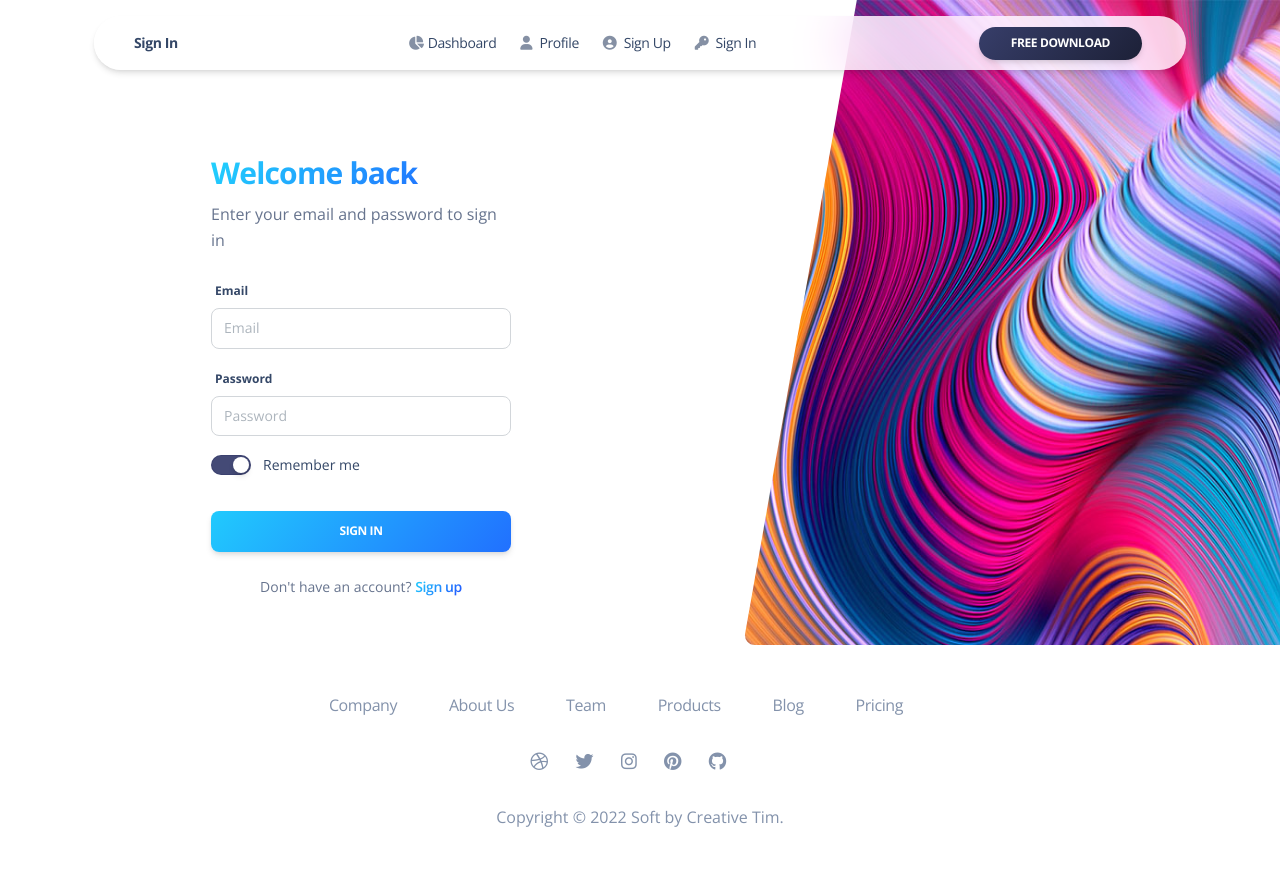
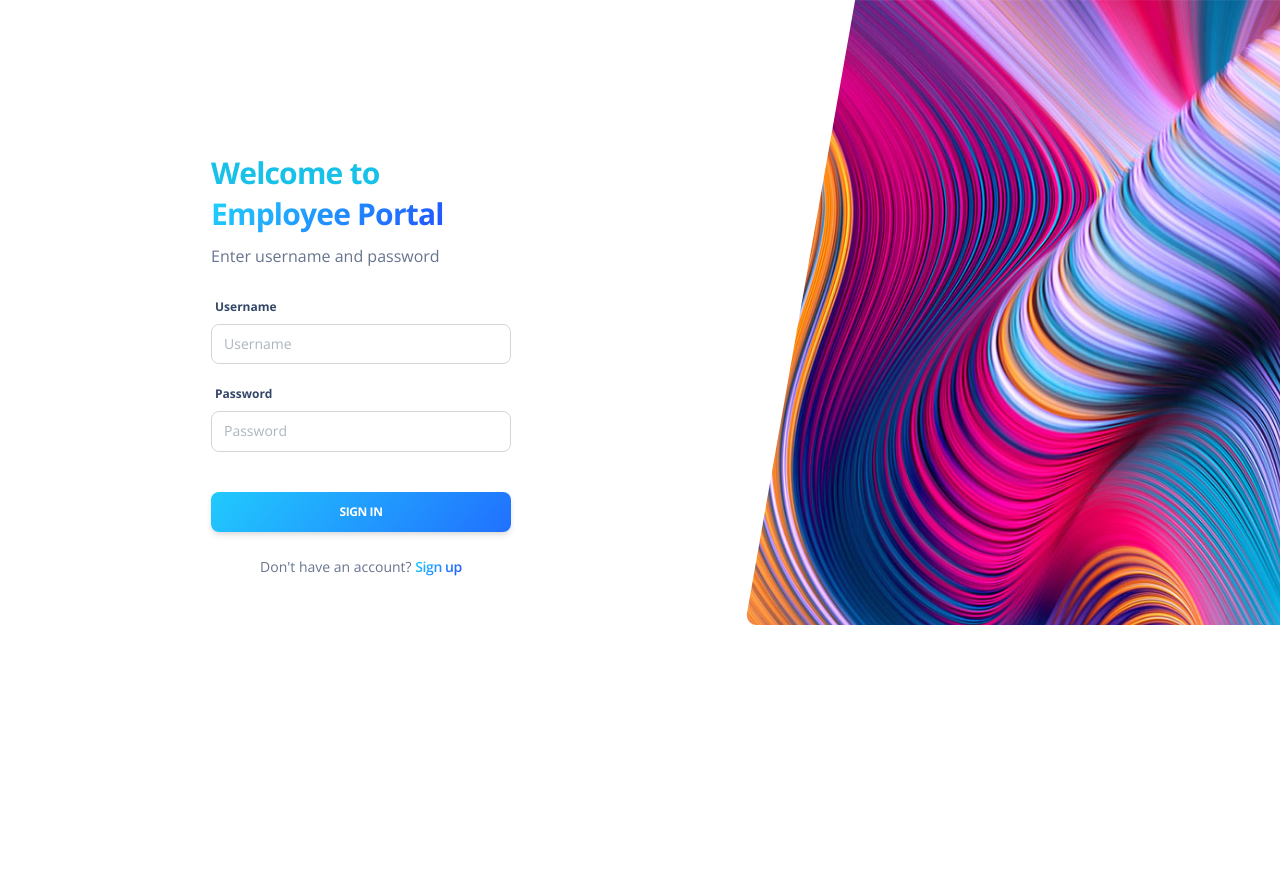
Before and after one commit to Faizal-Ardhavy/simpeg, a CodeIgniter 4 app: template app/Views/pages/signin.php in a window 1280 px wide. After the commit the page ends 625 px from the top, so only its background shows below. Run offline with PHP 8.4 and a stand-in for CodeIgniter, Linux system fonts and the light colour scheme; the template is opened without the code that fills it, so the values that code supplies are empty; some libraries are stand-ins or nearby versions.

Commit message:
semi-major edit on signin ui

```diff
--- a/app/Views/pages/signin.php
+++ b/app/Views/pages/signin.php
@@ -22,10 +22,9 @@
 </head>
 
 <body class="">
-  <div class="container position-sticky z-index-sticky top-0">
+  <!-- <div class="container position-sticky z-index-sticky top-0">
     <div class="row">
       <div class="col-12">
-        <!-- Navbar -->
         <nav class="navbar navbar-expand-lg blur blur-rounded top-0 z-index-3 shadow position-absolute my-3 py-2 start-0 end-0 mx-4">
           <div class="container-fluid">
             <a class="navbar-brand font-weight-bolder ms-lg-0 ms-3 " href="../pages/dashboard.html">
@@ -65,19 +64,13 @@
                   </a>
                 </li>
               </ul>
-              <ul class="navbar-nav d-lg-block d-none">
-                <li class="nav-item">
-                  <a href="https://www.creative-tim.com/product/soft-ui-dashboard" class="btn btn-sm btn-round mb-0 me-1 bg-gradient-dark">Free download</a>
-                </li>
-              </ul>
             </div>
           </div>
         </nav>
-        <!-- End Navbar -->
       </div>
     </div>
-  </div>
-  <main class="main-content  mt-0">
+  </div> -->
+  <main class="main-content mt-0">
     <section>
       <div class="page-header min-vh-75">
         <div class="container">
@@ -85,23 +78,23 @@
             <div class="col-xl-4 col-lg-5 col-md-6 d-flex flex-column mx-auto">
               <div class="card card-plain mt-8">
                 <div class="card-header pb-0 text-left bg-transparent">
-                  <h3 class="font-weight-bolder text-info text-gradient">Welcome back</h3>
-                  <p class="mb-0">Enter your email and password to sign in</p>
+                  <h3 class="font-weight-bolder text-info">Welcome to <span class="text-info text-gradient">Employee Portal</span></h3>
+                  <p class="mb-0">Enter username and password</p>
                 </div>
                 <div class="card-body">
                   <form role="form">
-                    <label>Email</label>
+                    <label>Username</label>
                     <div class="mb-3">
-                      <input type="email" class="form-control" placeholder="Email" aria-label="Email" aria-describedby="email-addon">
+                      <input type="username" class="form-control" placeholder="Username" aria-label="Username" aria-describedby="username-addon">
                     </div>
                     <label>Password</label>
                     <div class="mb-3">
                       <input type="email" class="form-control" placeholder="Password" aria-label="Password" aria-describedby="password-addon">
                     </div>
-                    <div class="form-check form-switch">
+                    <!-- <div class="form-check form-switch">
                       <input class="form-check-input" type="checkbox" id="rememberMe" checked="">
                       <label class="form-check-label" for="rememberMe">Remember me</label>
-                    </div>
+                    </div> -->
                     <div class="text-center">
                       <button type="button" class="btn bg-gradient-info w-100 mt-4 mb-0">Sign in</button>
                     </div>
@@ -125,8 +118,8 @@
       </div>
     </section>
   </main>
-  <!-- -------- START FOOTER 3 w/ COMPANY DESCRIPTION WITH LINKS & SOCIAL ICONS & COPYRIGHT ------- -->
-  <footer class="footer py-5">
+  <!-- -------- START FOOTER ------- -->
+  <!-- <footer class="footer py-5">
     <div class="container">
       <div class="row">
         <div class="col-lg-8 mb-4 mx-auto text-center">
@@ -177,8 +170,8 @@
         </div>
       </div>
     </div>
-  </footer>
-  <!-- -------- END FOOTER 3 w/ COMPANY DESCRIPTION WITH LINKS & SOCIAL ICONS & COPYRIGHT ------- -->
+  </footer> -->
+  <!-- -------- END FOOTER ------- -->
   <!--   Core JS Files   -->
   <script src="/assets/js/core/popper.min.js"></script>
   <script src="/assets/js/core/bootstrap.min.js"></script>
```
